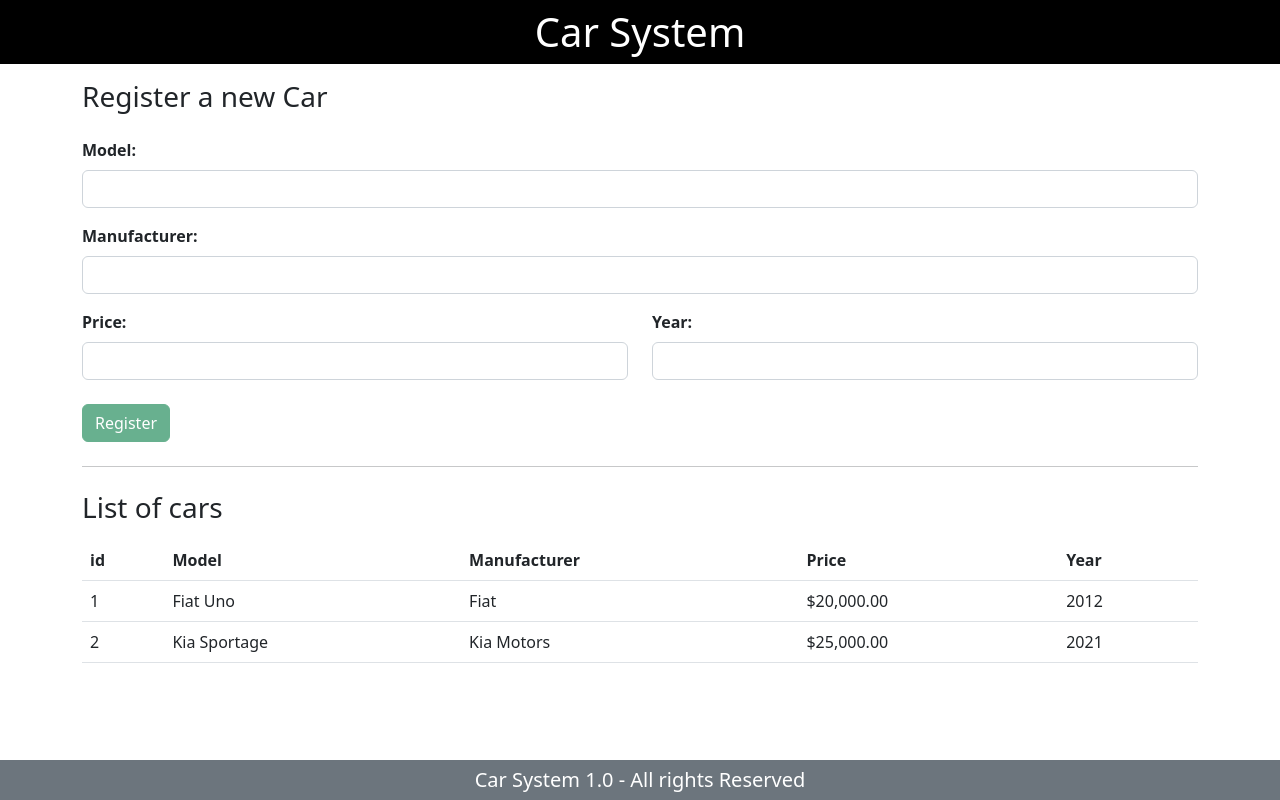
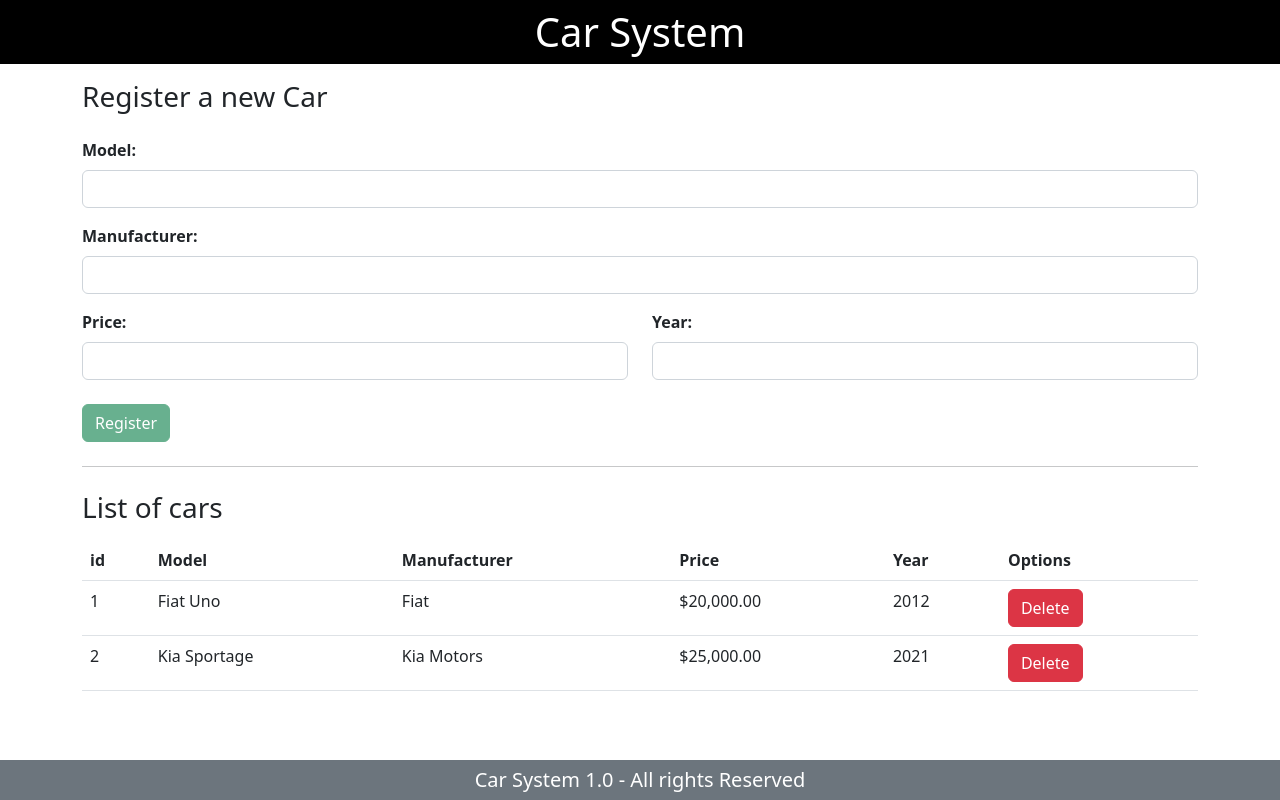
Before and after one commit to Wilson-Barbosa/car-system, an Angular app: page / in a window 1280 px wide. Built offline with nearby package versions, Linux system fonts and the light colour scheme.

Commit message:
closes #7 - delete method added and id change properly handled

```diff
--- a/src/app/components/list-cars/list-cars.component.html
+++ b/src/app/components/list-cars/list-cars.component.html
@@ -18,6 +18,7 @@
             <th scope="col">Manufacturer</th>
             <th scope="col">Price</th>
             <th scope="col">Year</th>
+            <th scope="col">Options</th>
           </tr>
         </thead>
         <tbody>
@@ -27,6 +28,9 @@
             <td>{{car.manufacturer}}</td>
             <td>{{car.price | currency}}</td>
             <td>{{car.year}}</td>
+            <td>
+                <button class="btn btn-danger" (click)="deleteCar(car)" >Delete</button>
+            </td>
           </tr>
         </tbody>
       </table>
--- a/src/app/components/list-cars/list-cars.component.ts
+++ b/src/app/components/list-cars/list-cars.component.ts
@@ -2,9 +2,9 @@ import { Component } from '@angular/core';
 import { Car } from 'src/app/models/Car';
 
 @Component({
-  selector: 'app-list-cars',
-  templateUrl: './list-cars.component.html',
-  styleUrls: ['./list-cars.component.css']
+    selector: 'app-list-cars',
+    templateUrl: './list-cars.component.html',
+    styleUrls: ['./list-cars.component.css']
 })
 export class ListCarsComponent {
 
@@ -32,7 +32,8 @@ export class ListCarsComponent {
     public car: Car = {} as Car;
 
 
-    public saveCar(){
+    // Method that renders a new car to the table
+    public saveCar(): void {
         // Adding the proper Id for the new car
         this.car.id = this.carListing.length + 1;
         // Pushing it to the array
@@ -41,4 +42,18 @@ export class ListCarsComponent {
         this.car = {} as Car;
     }
 
+
+    // Method that deletes a car from the table
+    public deleteCar(car: Car): void {
+
+        let index = car.id - 1;             // The id from the car is stored within this variable
+        this.carListing.splice(index, 1);   // Removes one item from the appointed index
+
+        // Now to ajust the IDs on the table
+        // Without this the splice method won't work properly on the last item on the table
+        for(let i = 0; i < this.carListing.length; i++){
+            this.carListing[i].id = i + 1;
+        }
+
+    }
 }
```
